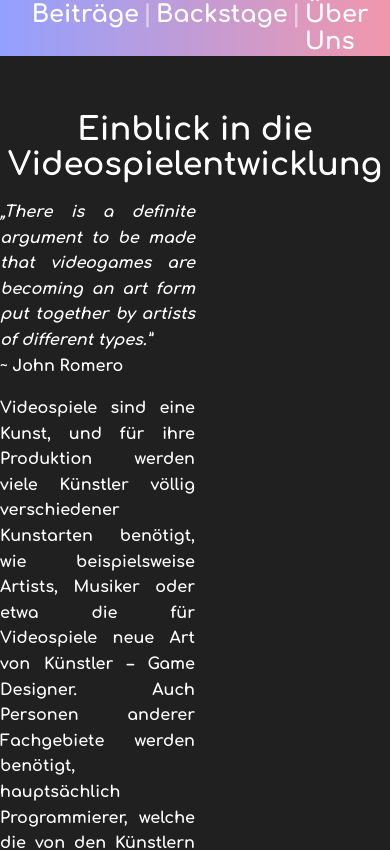
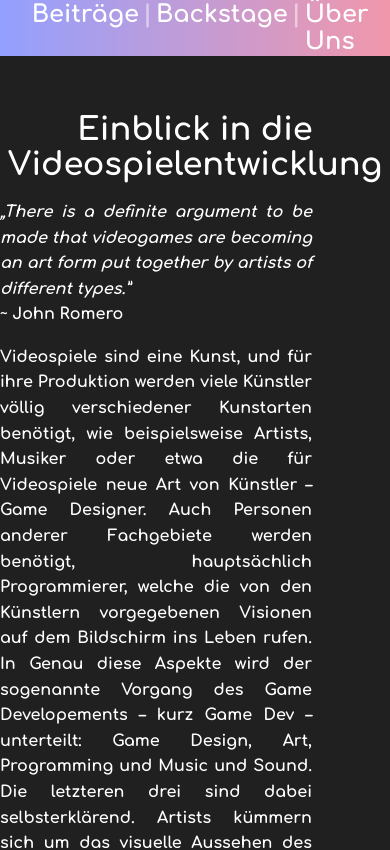
Before and after one commit to Thomas-bent/React-seminar, a React (Create React App) app: page /lesen/1 in a window 390 px wide. Shown: the top 850 px of the page. Built offline with nearby package versions, Linux system fonts and the light colour scheme.

Commit message:
gesamtbeitragänderung

```diff
--- a/src/GesamtBeitrag.module.css
+++ b/src/GesamtBeitrag.module.css
@@ -15,3 +15,9 @@
 .text {
     width: 50vw;
 }
+
+@media only screen and (max-width: 600px) {
+    .text{
+        width: 80vw;
+    }
+}
```
